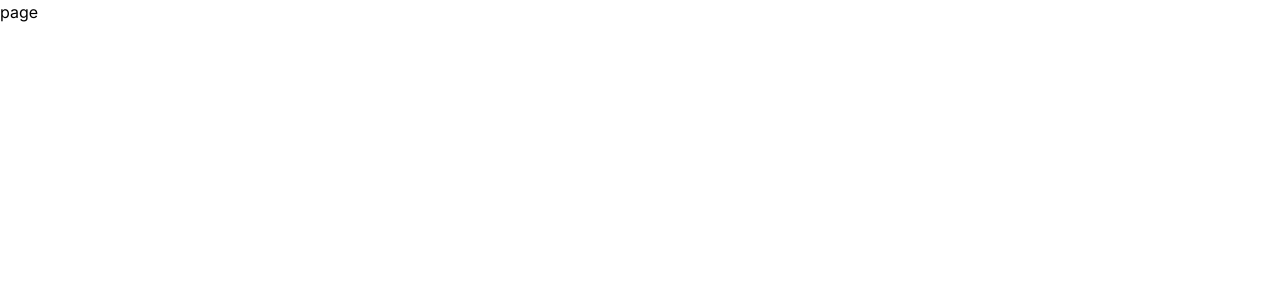
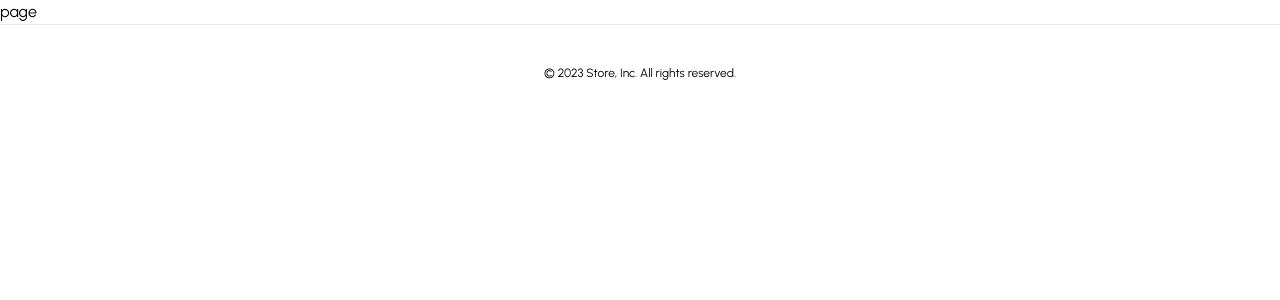
Before and after one commit to samizak/E-Commerce-Store, a Next.js app: page / in a window 1280 px wide. Shown: the top 300 px of the page. Built offline with nearby package versions, Linux system fonts and the light colour scheme.

Commit message:
Created basic footer

```diff
--- a/app/layout.tsx
+++ b/app/layout.tsx
@@ -1,22 +1,22 @@
-import './globals.css'
-import type { Metadata } from 'next'
-import { Inter } from 'next/font/google'
+import { Urbanist } from "next/font/google";
 
-const inter = Inter({ subsets: ['latin'] })
+import "./globals.css";
+import Footer from "@/components/footer";
 
-export const metadata: Metadata = {
-  title: 'Create Next App',
-  description: 'Generated by create next app',
-}
+const font = Urbanist({ subsets: ["latin"] });
 
-export default function RootLayout({
-  children,
-}: {
-  children: React.ReactNode
-}) {
+export const metadata = {
+  title: "Store",
+  description: "Store",
+};
+
+export default function RootLayout({ children }: { children: React.ReactNode }) {
   return (
     <html lang="en">
-      <body className={inter.className}>{children}</body>
+      <body className={font.className}>
+        {children}
+        <Footer />
+      </body>
     </html>
-  )
+  );
 }
--- /dev/null
+++ b/components/footer.tsx
@@ -0,0 +1,11 @@
+const Footer = () => {
+  return (
+    <footer className="bg-white border-t">
+      <div className="mx-auto py-10">
+        <p className="text-center text-xs text-black">&copy; 2023 Store, Inc. All rights reserved.</p>
+      </div>
+    </footer>
+  );
+};
+
+export default Footer;
```
